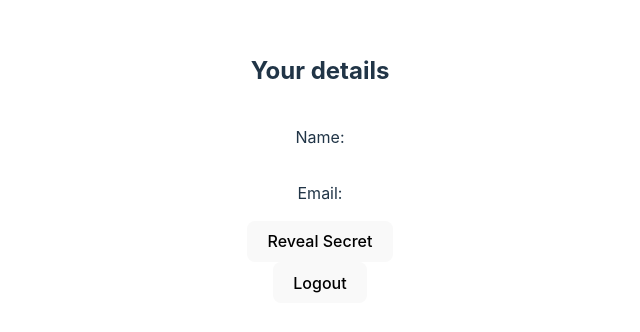
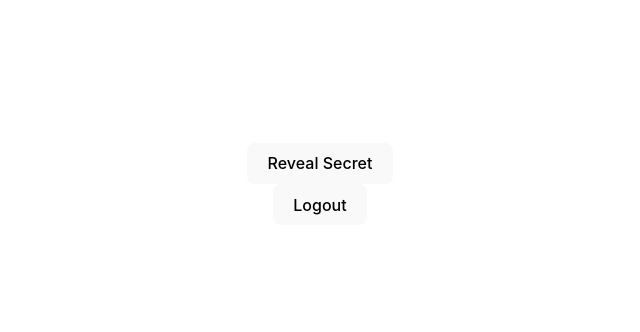
Before and after one commit to Genez-io/genezio-react-google-oauth, a React (Vite) app in the folder client/: page / in a window 1280 px wide. Shown: the part 232-564 px from the top of the page, without its empty margins (320-960 px from the left). Built offline with nearby package versions, Linux system fonts and the light colour scheme.

Commit message:
Fixes for the template.

```diff
--- a/client/package.json
+++ b/client/package.json
@@ -1,5 +1,5 @@
 {
-  "name": "genezio-auth-tutorial",
+  "name": "genezio-google-oauth-tutorial",
   "private": true,
   "version": "0.0.0",
   "type": "module",
@@ -8,10 +8,10 @@
     "build": "tsc && vite build",
     "lint": "eslint . --ext ts,tsx --report-unused-disable-directives --max-warnings 0",
     "preview": "vite preview",
-    "install-prod-sdk": "npm install @genezio-sdk/genezio-auth-tutorial_us-east-1@^1.0.0-prod"
+    "install-prod-sdk": "npm install @genezio-sdk/genezio-google-oauth-tutorial_us-east-1@^1.0.0-prod"
   },
   "dependencies": {
-    "@genezio-sdk/genezio-auth-tutorial_us-east-1": "^1.0.0-prod",
+    "@genezio-sdk/genezio-google-oauth-tutorial_us-east-1": "^1.0.0-prod",
     "@genezio/vite-plugin-genezio": "^1.0.4",
     "@react-oauth/google": "^0.12.1",
     "react": "^18.2.0",
--- a/client/src/routes/login.tsx
+++ b/client/src/routes/login.tsx
@@ -14,12 +14,12 @@ const Login: React.FC = () => {
   };
 
   return (
-    <>
+    <div className="form-container">
       { googleLoginLoading ?
             <>Loading...</> :
             <button>Google Login</button>
        }
-    </>
+    </div>
   );
 };
 
--- a/client/src/routes/secret.tsx
+++ b/client/src/routes/secret.tsx
@@ -1,5 +1,5 @@
-import React, { useEffect, useState } from 'react';
-import { BackendService } from "@genezio-sdk/genezio-auth-tutorial_us-east-1"
+import React, { useState } from 'react';
+import { BackendService } from "@genezio-sdk/genezio-google-oauth-tutorial_us-east-1"
 import { useNavigate } from 'react-router-dom';
 
 const SecretView: React.FC = () => {
@@ -8,17 +8,6 @@ const SecretView: React.FC = () => {
   const navigate = useNavigate();
   // @ts-ignore
   const [secret, setSecret] = useState('');
-  // @ts-ignore
-  const [name, setName] = useState('');
-  // @ts-ignore
-  const [email, setEmail] = useState('');
-
-  useEffect(() => {
-      if (name && email) {
-          return;
-      }
-
-  }, []);
 
   const logout = async () => {
   }
@@ -38,12 +27,9 @@ const SecretView: React.FC = () => {
 
   return (
     <div className="form-container">
-      <h2>Your details</h2>
-      <p>Name: {name}</p>
-      <p>Email: {email}</p>
+      {secret ? <p>{secret}</p> : <p></p>}
       <button onClick={fetchSecret}>{ loading ? "Loading..." : "Reveal Secret" }</button>
       <button onClick={logout}>Logout</button>
-      {secret && <p>{secret}</p>}
     </div>
   );
 };
--- a/client/src/routes/styles.css
+++ b/client/src/routes/styles.css
@@ -4,15 +4,6 @@
     align-items: center;
     flex-direction: column;
 }
-form {
-    display: flex;
-    flex-direction: column;
-    align-items: center;
-    gap: 10px; // Adds space between form elements
-}
-input {
-    margin: 5px 0; // Adds a little space above and below the input
-}
 button {
     cursor: pointer;
 }
```
Also changed, not shown: 2 other files (tests, documents, lock files or other folders).
